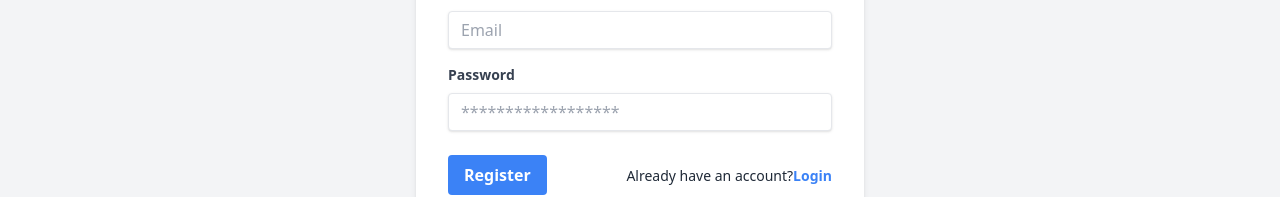
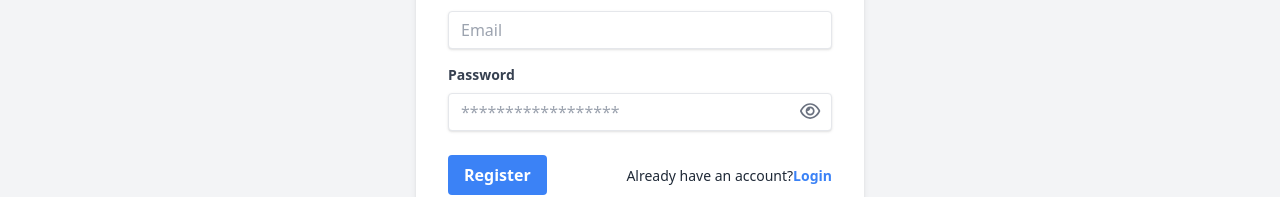
Before and after one commit to jamshed-uddin/chefs-galore, a React (Vite) app: page /register in a window 1280 px wide. Shown: the part 429-626 px from the top of the page. Built offline with nearby package versions, Linux system fonts and the light colour scheme; no server answers.

Commit message:
showpass in register

```diff
--- a/src/UserLog/Register.jsx
+++ b/src/UserLog/Register.jsx
@@ -1,9 +1,12 @@
 import React, { useContext, useState } from "react";
 import { Link, useNavigate } from "react-router-dom";
 import { AuthContext } from "../provider/AuthProvider";
+import { FontAwesomeIcon } from "@fortawesome/react-fontawesome";
+import { faEye, faEyeSlash } from "@fortawesome/free-regular-svg-icons";
 
 const Register = () => {
   const [error, setError] = useState("");
+  const [showPass, setShowPass] = useState(false);
   const { registerUser } = useContext(AuthContext);
   const navigate = useNavigate();
   const handleRegister = (event) => {
@@ -75,18 +78,37 @@ const Register = () => {
               required
             />
           </div>
-          <div className="mb-6">
+          <div className="mb-6 relative">
             <label className="block text-gray-700 text-sm font-bold mb-2">
               Password
             </label>
             <input
               className="shadow appearance-none border rounded w-full py-2 px-3 text-gray-700 leading-tight focus:outline-none focus:shadow-outline"
               id="password"
-              type="password"
+              type={`${!showPass ? "password" : "text"}`}
               name="password"
               placeholder="******************"
               required
             />
+            <div className="absolute right-3 bottom-[6px]">
+              {!showPass && (
+                <p
+                  onClick={() => setShowPass(true)}
+                  className="cursor-pointer text-lg text-gray-500"
+                >
+                  <FontAwesomeIcon icon={faEye} />
+                </p>
+              )}
+
+              {showPass && (
+                <p
+                  onClick={() => setShowPass(false)}
+                  className="cursor-pointer text-lg text-gray-500"
+                >
+                  <FontAwesomeIcon icon={faEyeSlash} />
+                </p>
+              )}
+            </div>
           </div>
           <div className="flex items-center justify-between">
             <input
```
